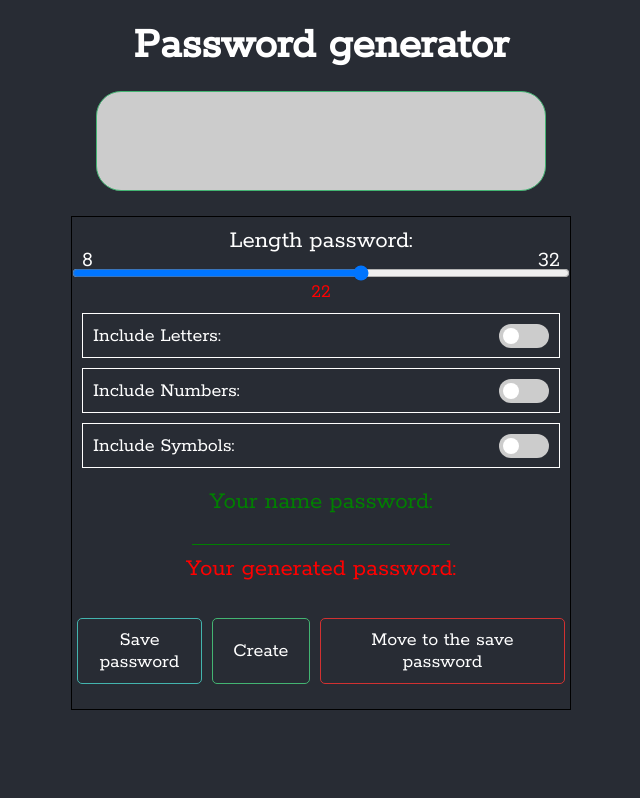
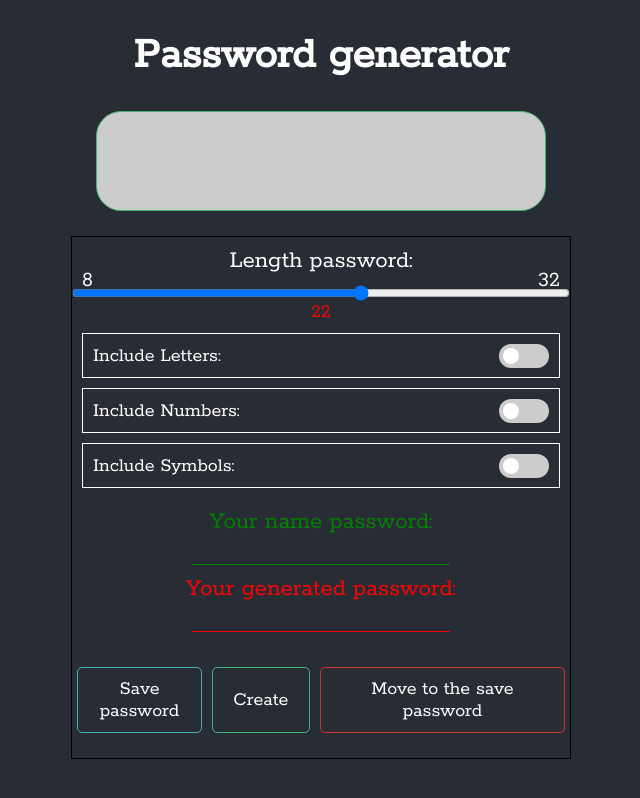
Before and after one commit to MarcinMG-web/PasswordGenerator, a React (Create React App) app: page / in a window 1280 px wide. Shown: the whole page, without its empty margins (319-959 px from the left). Built offline with nearby package versions, Linux system fonts and the light colour scheme.

Commit message:
Fix layout in when genarted password and set the name

```diff
--- a/src/component/Box.js
+++ b/src/component/Box.js
@@ -143,7 +143,7 @@ const Box = () => {
             Your name password:
             <input
               type='text'
-              className='mainContainer_savePassword-name-textInput'
+              className='mainContainer_savePassword-name-textInput_green'
               value={passwordName}
               onChange={(e) => setPasswordName(e.target.value)}
               onClick={() => setPasswordName('')}
@@ -151,7 +151,11 @@ const Box = () => {
           </div>
           <div className='mainContainer_savePassword-password'>
             Your generated password:
-            <span style={{ color: '#fff', display: 'block' }}>{password}</span>
+            <input
+              type='text'
+              className='mainContainer_savePassword-name-textInput_red'
+              value={password}
+            />
           </div>
         </div>
 
--- a/src/css/App.css
+++ b/src/css/App.css
@@ -224,6 +224,7 @@ input:checked + .slider:before {
 
 .Header {
   margin: 20px;
+  padding: 10px;
   font-weight: 600;
   font-size: 45px;
 }
@@ -270,11 +271,19 @@ input:checked + .slider:before {
   color: green;
   padding: 5px;
 }
-.mainContainer_savePassword-name-textInput {
+.mainContainer_savePassword-name-textInput_green {
   background: transparent;
   color: #fff;
   border: #fff;
   border-bottom: 1px green solid;
+  outline: unset;
+  text-align: center;
+}
+.mainContainer_savePassword-name-textInput_red {
+  background: transparent;
+  color: #fff;
+  border: #fff;
+  border-bottom: 1px red solid;
   outline: unset;
   text-align: center;
 }
--- a/src/css/Box.css
+++ b/src/css/Box.css
@@ -40,11 +40,19 @@
   color: green;
   padding: 5px;
 }
-.mainContainer_savePassword-name-textInput {
+.mainContainer_savePassword-name-textInput_green {
   background: transparent;
   color: #fff;
   border: #fff;
   border-bottom: 1px green solid;
+  outline: unset;
+  text-align: center;
+}
+.mainContainer_savePassword-name-textInput_red {
+  background: transparent;
+  color: #fff;
+  border: #fff;
+  border-bottom: 1px red solid;
   outline: unset;
   text-align: center;
 }
--- a/src/scss/Box.scss
+++ b/src/scss/Box.scss
@@ -46,11 +46,19 @@
       color: rgb(0, 128, 0);
       padding: 5px;
 
-      &-textInput {
+      &-textInput_green {
         background: transparent;
         color: #fff;
         border: #fff;
         border-bottom: 1px rgb(0, 128, 0) solid;
+        outline: unset;
+        text-align: center;
+      }
+      &-textInput_red {
+        background: transparent;
+        color: #fff;
+        border: #fff;
+        border-bottom: 1px rgb(255, 0, 0) solid;
         outline: unset;
         text-align: center;
       }
```
